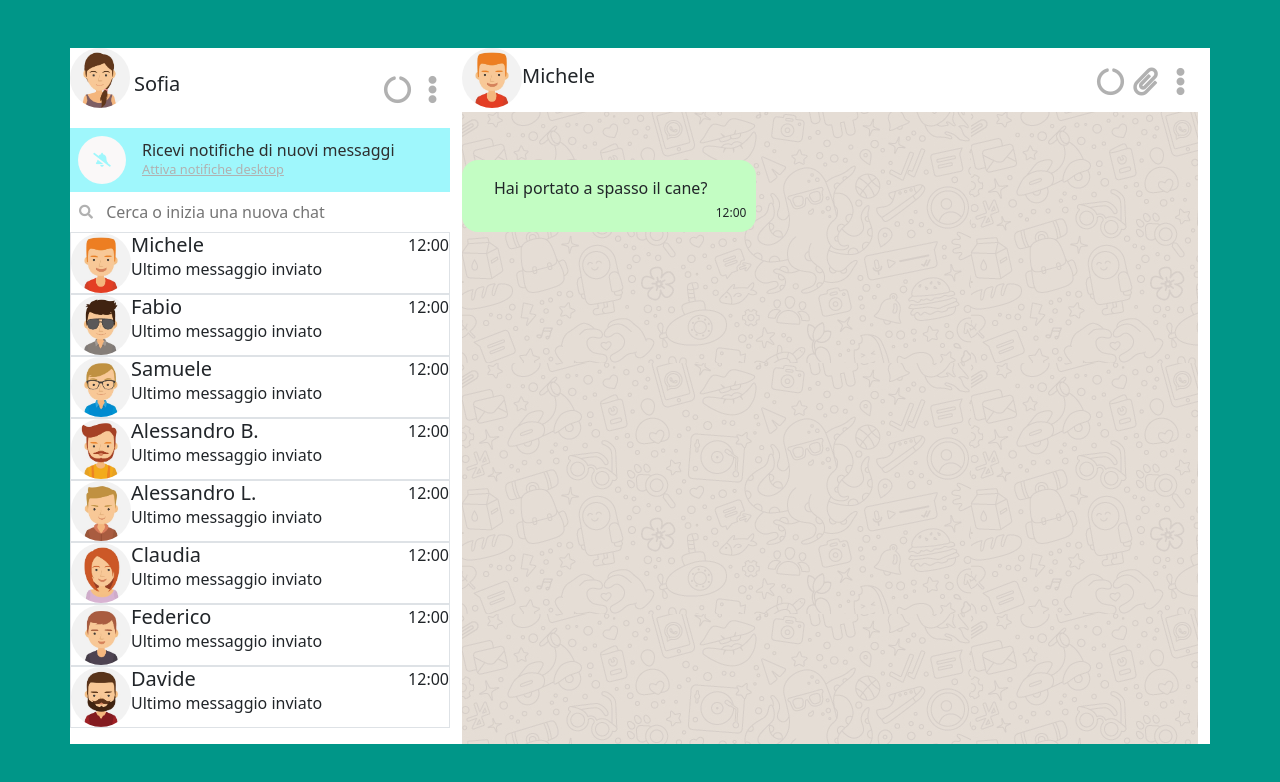
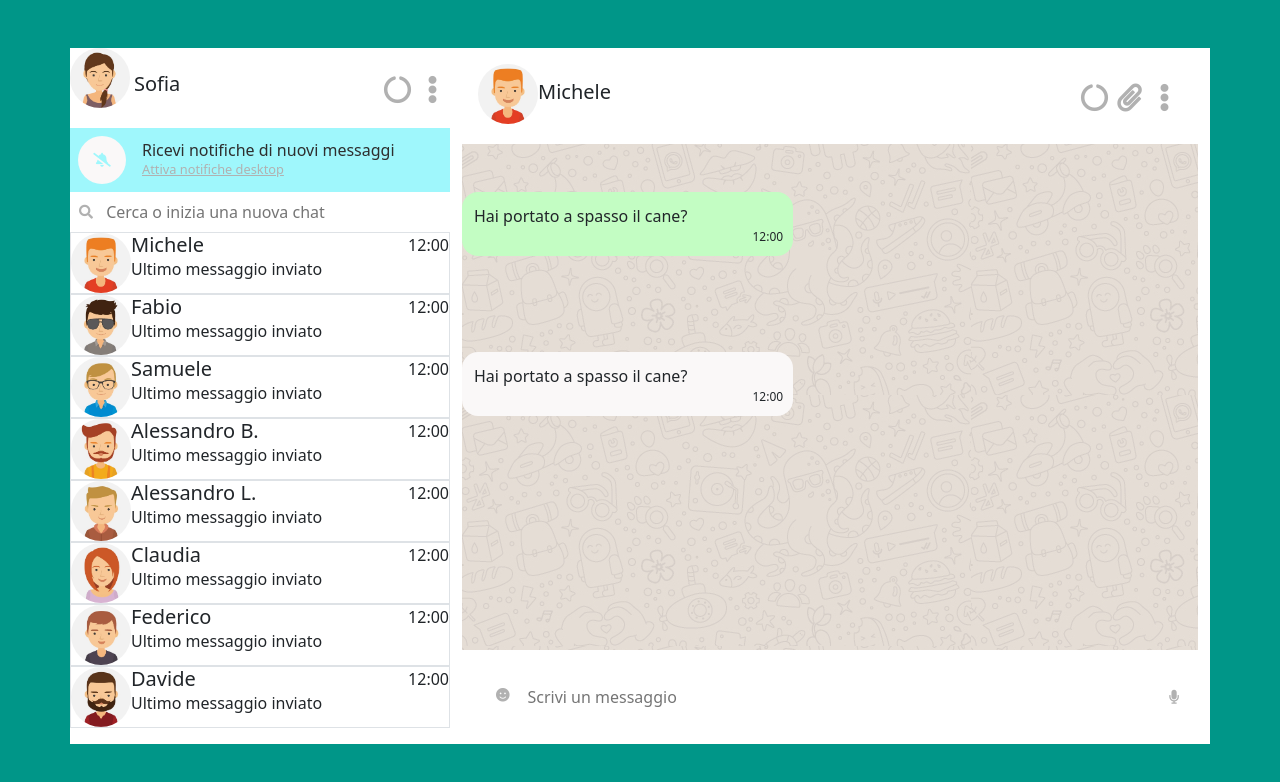
Before and after one commit to Andrearusso94/vue-boolzapp, a plain HTML site: page index.html in a window 1280 px wide. Drawn offline with nearby package versions, Linux system fonts and the light colour scheme.

Commit message:
end layout

```diff
--- a/assets/css/style.css
+++ b/assets/css/style.css
@@ -83,12 +83,19 @@ input{
     height: 100%;
 }
 
-.message_card_green {
+.message_card_right, .message_card_left {
     background-color: rgb(195, 253, 195);
-    padding: 1rem 2rem;
+    padding: 0.75rem;
     border-radius: 1rem;
     position: relative;
-    max-width: 40%;
+    width: 45%;
+
+}
+.white{
+    background-color: rgb(250, 248, 248);;
+}
+.green {
+    background-color: rgb(195, 253, 195);
 }
 .msg-time {
     position: absolute;
@@ -98,3 +105,22 @@ input{
     align-items: center;
     font-size: 0.75rem;
 }
+
+.text-chat {
+    padding: 0.5rem;
+}
+
+.input-text {
+    margin: 0.5rem;
+}
+
+.chat {
+    padding: 1rem
+}
+
+.chat p {
+    color:rgba(177, 177, 177, 1);
+}
+i{
+    color: rgba(177, 177, 177, 1);
+}
--- a/index.html
+++ b/index.html
@@ -86,13 +86,28 @@
                                 <div class="icon"><i class="fas fa-ellipsis-v fa-sm  fa-fw"></i></div>
                             </div>
                         </div>
-                        <div class="chat_content d-flex flex-column">
-                            <div class="message_card_green my-5 d-flex">
+                        <div class="chat_content position-relative d-flex flex-column">
+                            <div class="message_card_right green my-5">
                                 <div class="my_message">
                                     <p>Hai portato a spasso il cane?</p>
                                     <div class="msg-time">12:00</div>
                                 </div>
                             </div>
+                            <div class="message_card_left white my-5">
+                                <div class="my_message">
+                                    <p>Hai portato a spasso il cane?</p>
+                                    <div class="msg-time">12:00</div>
+                                </div>
+                            </div>
+                        </div>
+
+                        <div class="chat d-flex">
+                            <div class="p-3">
+                                <i class="fas fa-smile fa-sm fa-fw"></i>
+                            </div>
+                        <input type="text" placeholder="Scrivi un messaggio" class="w-100 h-100 input-text m-0">
+
+                       <i class="my-4 fas fa-microphone fa-sm fa-fw"></i>
                         </div>
                     </div>
                 </div>
```
